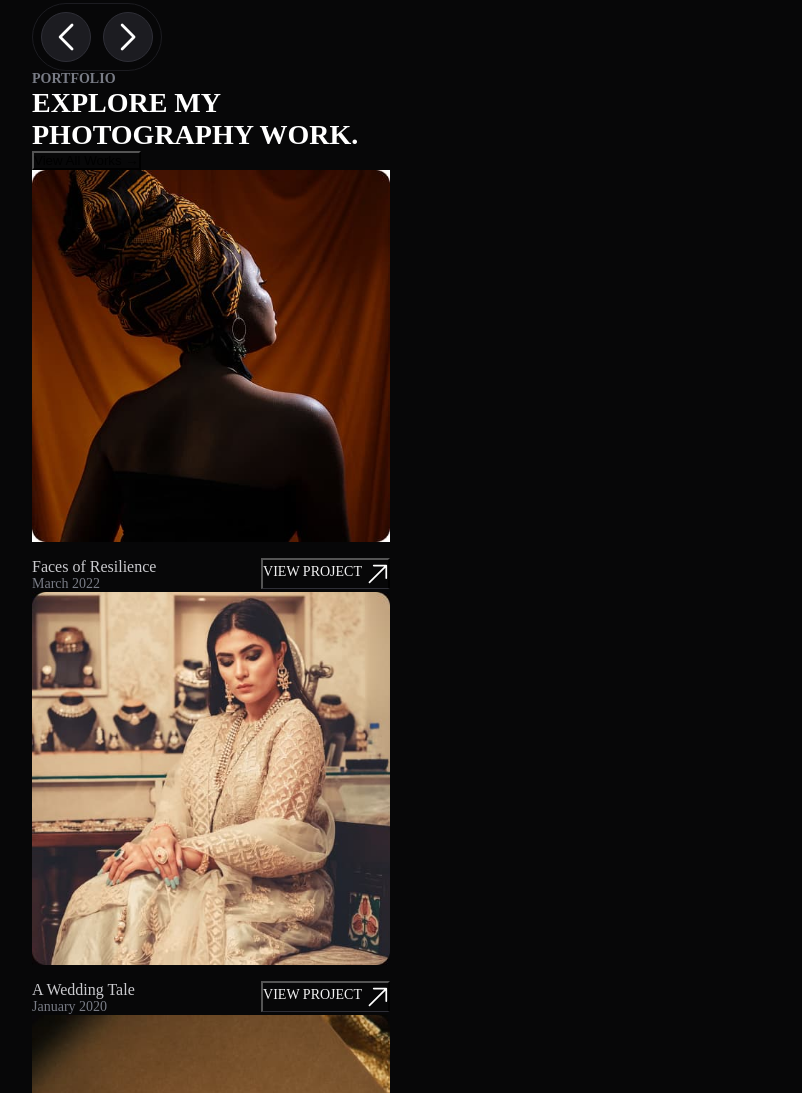
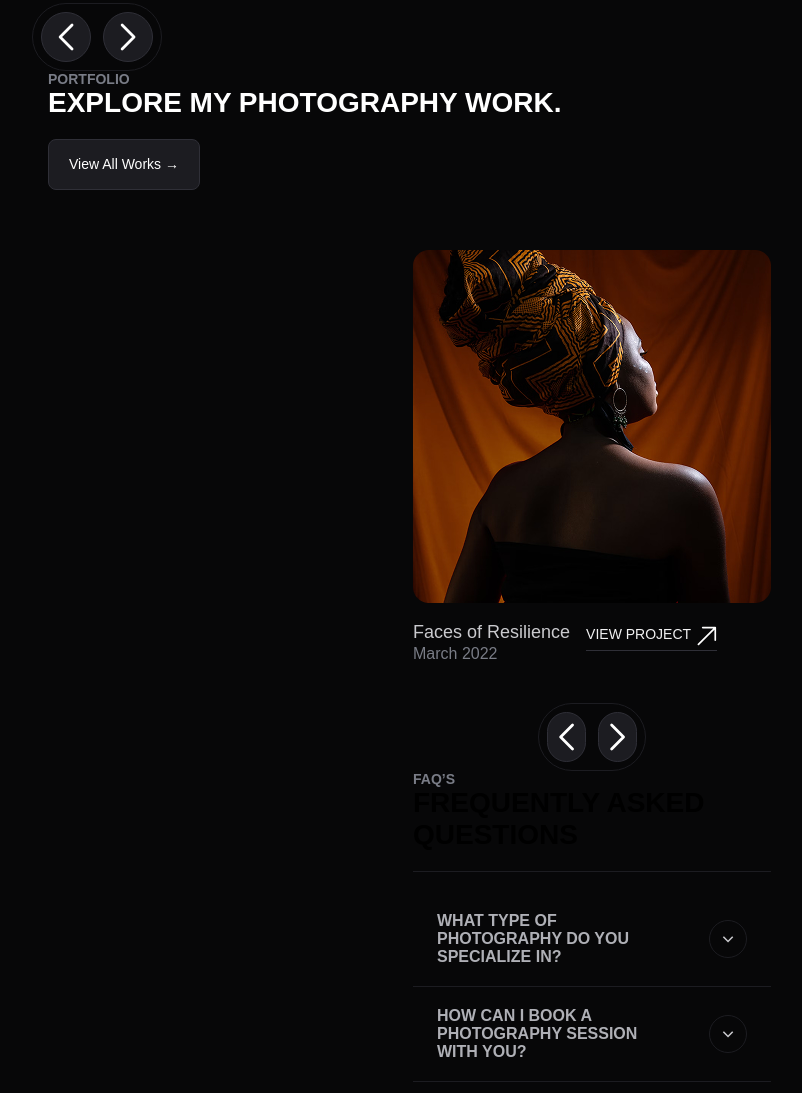
Before and after one commit to dora1703/proj_4, a plain HTML site: page index.html in a window 1280 px wide. Shown: the part 3612-4705 px from the top of the page, without its empty margins (48-850 px from the left). Drawn offline with Linux system fonts and the light colour scheme; files whose address does not match are found by name; a web font is replaced by a local one.

Commit message:
css55555

```diff
--- a/index.html
+++ b/index.html
@@ -275,9 +275,7 @@
               </div>
 
               <div class="button-container-comp">
-                  <button class="bnyg">
-                  <p class="bnyg-text">View All Services -></p>
-                </button>
+
                 <div class="buttonst-container-comp">
                  <button class="btn-c">
                     <svg class="icon-brands-c">
@@ -288,9 +286,12 @@
                     <svg class="icon-brands-c">
                       <use href="./imege/img/sprite.svg#icon-arrow_right"></use>
                     </svg>
+
+                </div>
                   </button>
-                </div>
-
+                  <button class="bnyg">
+                  <p class="bnyg-text">View All Services -></p>
+                </button>
                 </div>
               </div>
 
@@ -375,31 +376,32 @@
 
         <section class="Portfolio">
             <div class="Portfolio-container">
-                <p class="P">Portfolio</p>
+              <div class="Portfolio-container-t-b">
+             <div class="Portfolio-text-container">
+                 <p class="P">Portfolio</p>
                 <h1 class="Portfolio-title">EXPLORE MY PHOTOGRAPHY WORK.</h1>
+              </div>
                   <button class="cartbtn">
-                    <a href="#">View All Works →</a>
+                    <span class="cartbtn-title">View All Works →</p>
                   </button>
+              </div>
 
 
-                <div class="Portfolio-imge">
+                       <div class="Portfolio-imge-button">
+                         <div class="Portfolio-imge">
                     <ul class="Portfolio-imge-list">
                         <li class="Portfolio-imge-list-item">
-                          <picture class="picture-img1">
-                            <source media="(min-width:390)" srcset="./imege/Image.ch1.avif 1x, ./imege/Image.ch1.2.avif 2x"
-                             type="imege/avif">
-                             <source media="(min-width:390)" srcset="./imege/Image.ch1.webp 1px, ./imege/Image.ch1.2.webp 2x"
-                              type="imege/webp">
-                             <img src="./imege/Image.ch1.jpg" srcset="./imege/Image.ch1.2.jpg 2x" alt="">
-                          </picture>
+                          <div class="Portfolio-img-ch">
+                            <img src="./imege/Image.ch1.png" alt="">
+                          </div>
+
                           <div class="card-container-btn">
                             <div class="texxt">
                             <h6 class="Portfolio-imge-list-item-title">Faces of Resilience</h6>
                             <p class="Portfolio-imge-list-item-title-text">March 2022</p>
                           </div>
-
                             <button class="button-card">
-                                <p class="faawa">View Project</p>
+                                <span class="faawa">View Project</span>
                                 <svg class="card-sv">
                                   <use href="./imege/img/sprite.svg#icon-Vector-431-Stroke"></use>
                                 </svg>
@@ -408,21 +410,17 @@
 
                         </li>
                         <li class="Portfolio-imge-list-item">
-                          <picture class="picture-img2">
-                            <source media="(min-width:390)" srcset="./imege/Image.ch2.avif 1x, ./imege/Image.ch2.2.avif 2x"
-                             type="imege/avif">
-                             <source media="(min-width:390)" srcset="./imege/Image.ch2.webp 1px, ./imege/Image.ch2.2.webp 2x"
-                              type="imege/webp">
-                             <img src="./imege/Image.ch2.jpg" srcset="./imege/Image.ch2.2.jpg 2x" alt="">
-                          </picture>
+                          <div class="Portfolio-img-ch">
+                            <img src="./imege/Image.ch2.png" alt="">
+                          </div>
+
                           <div class="card-container-btn">
                             <div class="texxt">
-                             <h6 class="Portfolio-imge-list-item-title">A Wedding Tale</h6>
-                            <p class="Portfolio-imge-list-item-title-text">January 2020</p>
+                            <h6 class="Portfolio-imge-list-item-title">Faces of Resilience</h6>
+                            <p class="Portfolio-imge-list-item-title-text">March 2022</p>
                           </div>
-
                             <button class="button-card">
-                              <p class="faawa">View Project</p>
+                                <span class="faawa">View Project</span>
                                 <svg class="card-sv">
                                   <use href="./imege/img/sprite.svg#icon-Vector-431-Stroke"></use>
                                 </svg>
@@ -431,45 +429,43 @@
 
                         </li>
                         <li class="Portfolio-imge-list-item">
-                            <picture class="picture-img3">
-                              <source media="(min-width:390)" srcset="./imege/Image.ch3.avif 1x, ./imege/Image.ch3.2.avif 2x"
-                               type="imege/avif">
-                               <source media="(min-width:390)" srcset="./imege/Image.ch3.webp 1px, ./imege/Image.ch3.2.webp 2x"
-                                type="imege/webp">
-                               <img src="./imege/Image.ch3.jpg" srcset="./imege/Image.ch3.2.jpg 2x" alt="">
-                            </picture>
-                            <div class="card-container-btn">
-                             <div class="texxt">
-                              <h6 class="Portfolio-imge-list-item-title">Product Elegance</h6>
-                            <p class="Portfolio-imge-list-item-title-text">January 2020</p>
+                          <div class="Portfolio-img-ch">
+                            <img src="./imege/Image.ch3.png" alt="">
                           </div>
 
+                          <div class="card-container-btn">
+                            <div class="texxt">
+                            <h6 class="Portfolio-imge-list-item-title">Faces of Resilience</h6>
+                            <p class="Portfolio-imge-list-item-title-text">March 2022</p>
+                          </div>
                             <button class="button-card">
-                              <p class="faawa">View Project</p>
+                                <span class="faawa">View Project</span>
                                 <svg class="card-sv">
                                   <use href="./imege/img/sprite.svg#icon-Vector-431-Stroke"></use>
                                 </svg>
                             </button>
-                            </div>
+                          </div>
 
                         </li>
                     </ul>
 
                     </div>
-                </div>
-                <div class="Portfolio-button">
-                  <button class="btn">
-                    <svg class="icon-brands">
+
+                <div class="button-container-Portfolio">
+                  <button class="btn-P">
+                    <svg class="icon-brands-P">
                       <use href="./imege/img/sprite.svg#icon-arrow_left"></use>
                     </svg>
                   </button>
-                  <button class="btn">
-                    <svg class="icon-brands">
+                  <button class="btn-P">
+                    <svg class="icon-brands-P">
                       <use href="./imege/img/sprite.svg#icon-arrow_right"></use>
                     </svg>
                   </button>
+                </div>
+                       </div>
 
-            </div>
+                </div>
         </section>
         <section class="faq">
           <div class="container">
--- a/style1.css
+++ b/style1.css
@@ -1558,7 +1558,7 @@ background: var(--Dark-12, #1C1C21);
   flex-direction: row-reverse; /* Фото справа */
   justify-content: space-between;
   align-items: flex-start;
-align-items: center;
+
 gap: 40px;
 align-self: stretch;
 }
@@ -1570,7 +1570,8 @@ align-self: stretch;
   width: 100%;
   height: 100%;
   object-fit: cover;
-  border-radius: 16px;
+height: 562px;
+  border-radius: 20px 20px 20px 100px;
 }
 .event-content {
   display: flex;
@@ -1613,11 +1614,10 @@ font-weight: 400;
 line-height: 24px; /* 24px */
 }
 .filler {
- .filler {
   display: flex;
   flex-direction: column;
   gap: 16px;
-}
+
 }
 .fftite {
   color: var(--Grey-80, #CACACE);
@@ -1668,17 +1668,40 @@ text-transform: uppercase;
 }
 .container-services {
 }
+.container-services-c-p {
+}
 .container-services-capital {
 }
 .services-text {
+  color: var(--Grey-50, #797C86);
+font-size: 20px;
+font-weight: 600;
+text-transform: uppercase;
 }
 .Services-title {
+  color: var(--Absolute-White, #FFF);
+font-size: 58px;
+font-weight: 600;
+text-transform: uppercase;
+}
+.button-container-comp {
 }
 .bnyg {
+  display: flex;
+padding: 14px 20px;
+align-items: center;
+gap: 10px;
+border-radius: 8px;
+border: 1px solid #2F2F37;
+background: var(--Dark-12, #1C1C21);
 }
 .bnyg-text {
-}
-.button-container-comp {
+  color: var(--Absolute-White, #FFF);
+font-size: 14px;
+font-weight: 500;
+line-height: 21px; /* 21px */
+}
+.buttonst-container-comp {
 }
 .btn-c {
 }
@@ -1687,32 +1710,68 @@ text-transform: uppercase;
 .EVENT {
 }
 .event-photo {
+  height: 625px;
+  border-radius: 20px 20px 20px 100px;
+}
+.event-content {
 }
 .event {
 }
 .event-capital {
 }
 .event-title {
+  color: var(--Grey-50, #797C86);
+font-size: 44px;
+font-weight: 600;
+text-transform: uppercase;
 }
 .event-btn {
+  display: flex;
+padding: 18px 50px;
+align-items: center;
+gap: 10px;
+border-radius: 100px;
+background: var(--Purple-55, #4A2CED);
+box-shadow: 4px 4px 17.4px 0px rgba(255, 255, 255, 0.28) inset;
 }
 .footer-link-img {
 }
 .event-text {
+  color: var(--Grey-50, #797C86);
+font-size: 18px;
+font-weight: 400;
+line-height: 27px; /* 27px */
 }
 .filler {
 }
 .fftite {
+  color: var(--Grey-80, #CACACE);
+font-size: 16px;
+font-weight: 500;
+line-height: 24px; /* 24px */
 }
 .filler-item {
+  display: flex;
+flex-direction: column;
+align-items: flex-start;
+gap: 10px;
+align-self: stretch;
 }
 .filler-item-title {
+
 }
 .filler-item-img {
+  width: 30px;
+height: 30px;
 }
 .filler-item-text {
+  color: var(--Grey-70, #AFB0B6);
+font-size: 16px;
+line-height: 24px; /* 24px */
+text-transform: uppercase;
 }
 .button-container-phone {
+  display: none;
 }
 .btn-p {
 }
@@ -1721,114 +1780,258 @@ text-transform: uppercase;
 }
 
 .Portfolio {
-    display: flex;
-width: 358px;
-flex-direction: column;
-align-items: flex-start;
+}
+.Portfolio-container {
+    width: 100%;
+  max-width: 1440px; /* или 1000px */
+  margin: 0 auto;
+  min-width: 390px;
+  padding: 0 16px;
+  display: flex;
+  flex-direction: column;
   gap: 40px;
-
-}
-.P{
-    color:  #797C86;
-    font-family: Manrope;
-    font-size: 14px;
-    font-style: normal;
-    font-weight: 600;
-    line-height: normal;
-    text-transform: uppercase;
-}
-.Portfolio-container {
+}
+.Portfolio-container-t-b {
+  display: flex;
+padding-bottom: 20px;
+flex-direction: column;
+justify-content: center;
+align-items: flex-start;
+gap: 20px;
+align-self: stretch;
+}
+.Portfolio-text-container {
+  display: flex;
+flex-direction: column;
+align-items: flex-start;
+align-self: stretch;
+}
+.P {
+  color: var(--Grey-50, #797C86);
+font-size: 14px;
+font-weight: 600;
+text-transform: uppercase;
 }
 .Portfolio-title {
-    color:  #FFF;
-font-family: Manrope;
+  color: var(--Absolute-White, #FFF);
 font-size: 28px;
-font-style: normal;
-font-weight: 600;
-line-height: normal;
-text-transform: uppercase;
-}
-.Portfolio-button {
+font-weight: 600;
+text-transform: uppercase;
+}
+.cartbtn {
+  display: flex;
+padding: 14px 20px;
+align-items: center;
+gap: 10px;
+display: flex;
+padding: 14px 20px;
+align-items: center;
+gap: 10px;
+border-radius: 8px;
+border: 1px solid #2F2F37;
+background: var(--Dark-12, #1C1C21);
+}
+.cartbtn-title {
+  color: var(--Absolute-White, #FFF);
+font-size: 14px;
+font-weight: 500;
+line-height: 21px; /* 21px */
+}
+.Portfolio-imge-button{
+  display: flex;
+flex-direction: column;
+justify-content: center;
+align-items: center;
+gap: 40px;
+align-self: stretch;
+}
+.Portfolio-imge {
+}
+.Portfolio-imge-list {
+  display: flex;
+align-items: flex-start;
+gap: 30px;
+align-self: stretch;
+}
+.Portfolio-imge-list-item{
+  display: none;
+}
+.Portfolio-imge-list-item:first-child {
+  display: flex;
+flex-direction: column;
+align-items: flex-start;
+gap: 19px;
+flex: 1 ;
+}
+.Portfolio-img-ch {
+align-self: stretch;
+border-radius: 16px;
+  width: 100%;
+}
+.card-container-btn {
+display: flex;
+align-items: flex-start;
+gap: 16px;
+align-self: stretch;
+}
+.texxt {
+  display: flex;
+flex-direction: column;
+align-items: flex-start;
+gap: 2px;
+
+}
+.Portfolio-imge-list-item-title {
+  color: var(--Grey-80, #CACACE);
+font-size: 18px;
+font-weight: 500;
+}
+.Portfolio-imge-list-item-title-text {
+  color: var(--Grey-50, #797C86);
+font-size: 16px;
+font-weight: 400;
+}
+.button-card {
+  display: flex;
+  background: none;
+  border: none;
+  font: inherit;
+  color: inherit;
+  cursor: pointer;
+padding: 4px 0px;
+align-items: flex-start;
+gap: 6px;
+border-bottom: 1px solid var(--Dark-20, #2F2F37);
+}
+.faawa {
+  color: var(--Grey-95, #F2F2F3);
+font-size: 14px;
+font-weight: 500;
+text-transform: uppercase;
+}
+.card-sv {
+  width: 20px;
+height: 20px;
+}
+.button-container-Portfolio{
   display: flex;
 padding: 8px;
-    justify-content: flex-end;
+width: 108px;
 align-items: center;
 gap: 12px;
 border-radius: 100px;
-border: 1px solid  #1C1C21;
+border: 1px solid var(--Dark-12, #1C1C21);
 background:  #070708;
 }
-.btn {
+.btn-P {
   display: flex;
 padding: 10px;
 align-items: center;
 gap: 10px;
 border-radius: 100px;
 border: 1px solid #2F2F37;
-    background:  #1C1C21;
-}
-.icon-brands {
+background: var(--Dark-12, #1C1C21);
+}
+.icon-brands-P {
   width: 28px;
-height: 28px;
+height: 28px;}
+
+
+@media (min-width:1440px){
+.Portfolio {
+}
+.Portfolio-container {
+}
+.Portfolio-container-t-b {
+}
+.Portfolio-text-container {
+}
+.P {
+}
+.Portfolio-title {
+}
+.cartbtn {
+}
+.cartbtn-title {
+}
+.Portfolio-imge-button {
 }
 .Portfolio-imge {
 }
 .Portfolio-imge-list {
 }
 .Portfolio-imge-list-item {
-    display: flex;
-flex-direction: column;
-align-items: flex-start;
-gap: 16px;
-align-self: stretch;
-}
-.picture-img {
+}
+.Portfolio-img-ch {
+}
+.card-container-btn {
+}
+.texxt {
 }
 .Portfolio-imge-list-item-title {
-    color:  #CACACE;
-font-family: Manrope;
-font-size: 16px;
-font-weight: 500;
 }
 .Portfolio-imge-list-item-title-text {
-    color:  #797C86;
-font-family: Manrope;
-font-size: 14px;
-
-font-weight: 400;
-
-}
-.card-sv{
-    width: 20px;
-    height: 20px;
-}
-.faawa{
-    color: #F2F2F3;
-font-family: Manrope;
-font-size: 14px;
-font-style: normal;
-font-weight: 500;
-line-height: normal;
-text-transform: uppercase;
 }
 .button-card {
-    display: flex;
-    padding: 4px 0px;
-    align-items: flex-start;
-    gap: 6px;
-    border-bottom: 1px solid  #2F2F37;
-}
-.texxt{
-    display: flex;
-flex-direction: column;
-align-items: flex-start;
-flex: 1 0 0;
-}
-.card-container-btn{
-    display: flex;
-align-items: flex-start;
-gap: 12px;
-align-self: stretch;
+}
+.faawa {
+}
+.card-sv {
+}
+.button-container-Portfolio {
+}
+.btn-P {
+}
+.icon-brands-P {
+}
+}
+@media (min-width:1920px){
+.Portfolio {
+}
+.Portfolio-container {
+}
+.Portfolio-container-t-b {
+}
+.Portfolio-text-container {
+}
+.P {
+}
+.Portfolio-title {
+}
+.cartbtn {
+}
+.cartbtn-title {
+}
+.Portfolio-imge-button {
+}
+.Portfolio-imge {
+}
+.Portfolio-imge-list {
+}
+.Portfolio-imge-list-item {
+}
+.Portfolio-img-ch {
+}
+.card-container-btn {
+}
+.texxt {
+}
+.Portfolio-imge-list-item-title {
+}
+.Portfolio-imge-list-item-title-text {
+}
+.button-card {
+}
+.faawa {
+}
+.card-sv {
+}
+.button-container-Portfolio {
+}
+.btn-P {
+}
+.icon-brands-P {
+}
 }
 
 /* ~~~~~~~~~~~~~~~~~~~~~~~~~~~~~~~~~~~~~~~~~~~~~~~
```
Also changed, not shown: imege/Image.ch1.jpg (deleted), imege/Image.ch1.png (added), imege/Image.ch2.jpg (deleted), imege/Image.ch2.png (added), imege/Image.ch3.jpg (deleted), imege/Image.ch3.png (added). Lines whose indentation alone changed are shown as unchanged.
